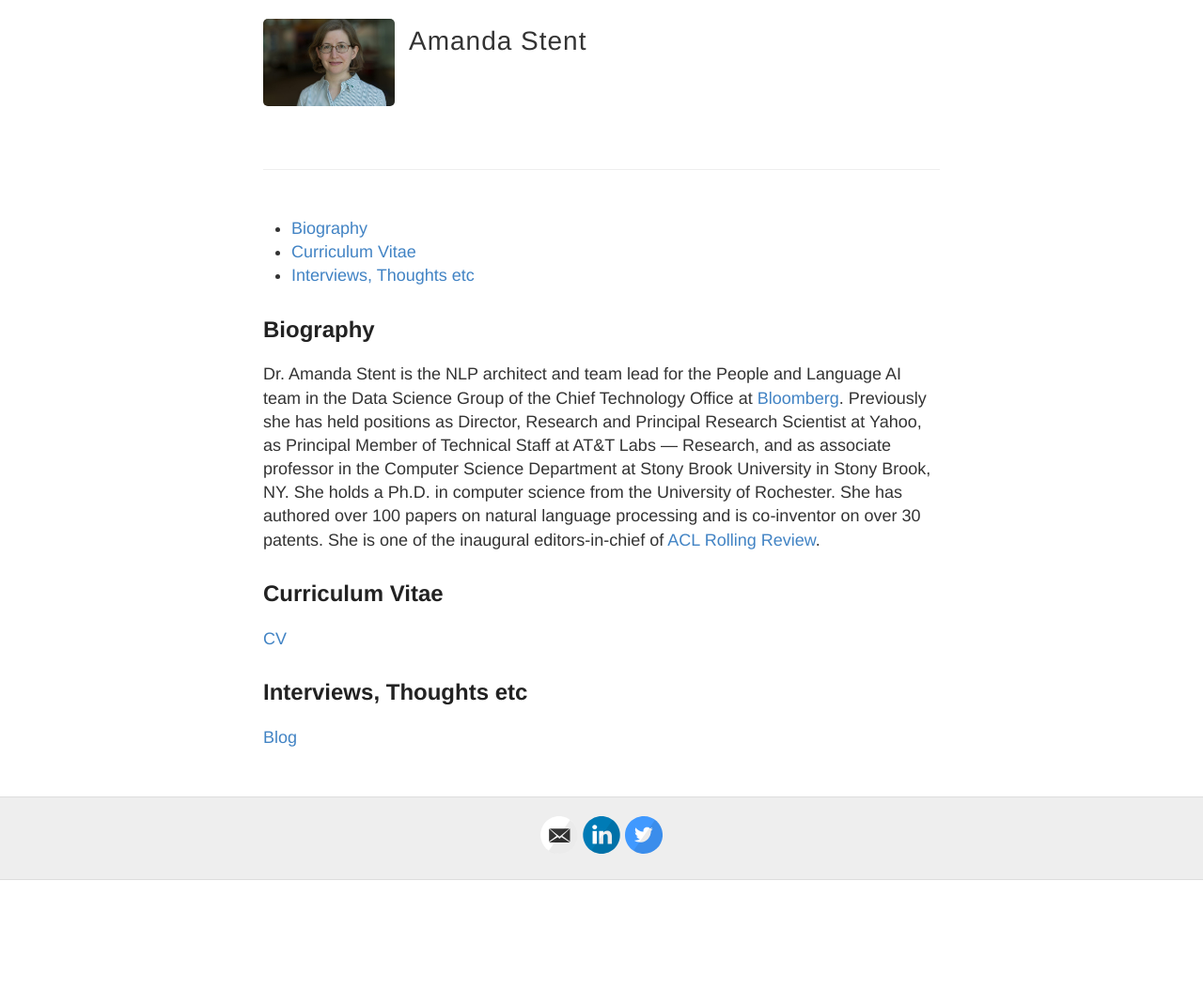
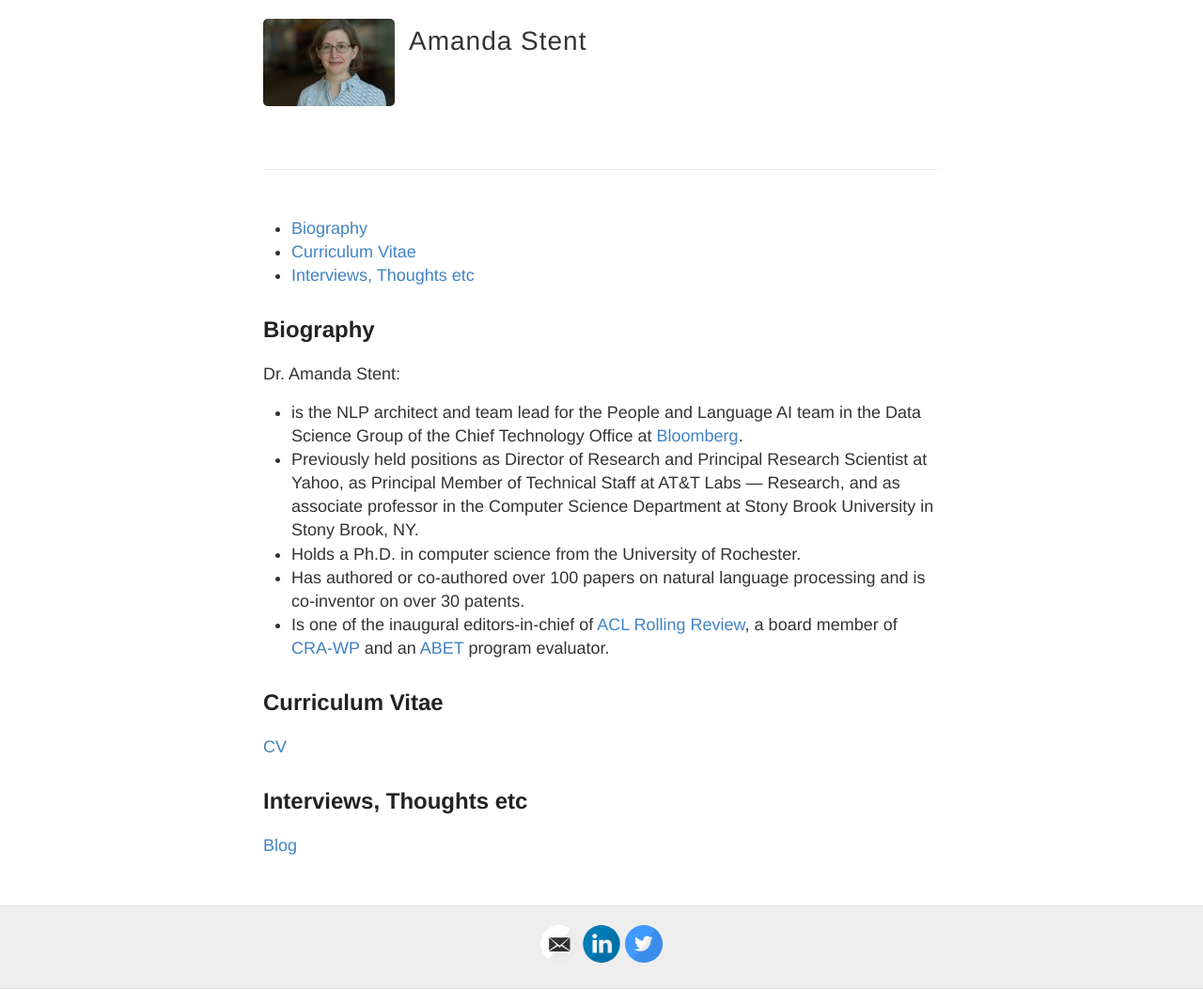
Before and after one commit to ajstent/ajstent.github.io, a Jekyll site: the page built from index.md, in a window 1280 px wide. Shown: the whole page at 94% size. Built offline with Jekyll 4.4.1, drawn with Linux system fonts in a browser that asks for light colours; before the commit the page ends 937 px from its top, so only the background shows below that.

Commit message:
Update index.md

```diff
--- a/index.md
+++ b/index.md
@@ -8,7 +8,12 @@ title:
 
 ## Biography
 
-Dr. Amanda Stent is the NLP architect and team lead for the People and Language AI team in the Data Science Group of the Chief Technology Office at [Bloomberg](https://www.techatbloomberg.com/). Previously she has held positions as Director, Research and Principal Research Scientist at Yahoo, as Principal Member of Technical Staff at AT&T Labs — Research, and as associate professor in the Computer Science Department at Stony Brook University in Stony Brook, NY. She holds a Ph.D. in computer science from the University of Rochester. She has authored over 100 papers on natural language processing and is co-inventor on over 30 patents. She is one of the inaugural editors-in-chief of [ACL Rolling Review](https://aclrollingreview.org).
+Dr. Amanda Stent:
+* is the NLP architect and team lead for the People and Language AI team in the Data Science Group of the Chief Technology Office at [Bloomberg](https://www.techatbloomberg.com/).
+* Previously held positions as Director of Research and Principal Research Scientist at Yahoo, as Principal Member of Technical Staff at AT&T Labs — Research, and as associate professor in the Computer Science Department at Stony Brook University in Stony Brook, NY.
+* Holds a Ph.D. in computer science from the University of Rochester.
+* Has authored or co-authored over 100 papers on natural language processing and is co-inventor on over 30 patents.
+* Is one of the inaugural editors-in-chief of [ACL Rolling Review](https://aclrollingreview.org), a board member of [CRA-WP](https://cra.org/cra-wp/) and an [ABET](https://abet.org) program evaluator.
 
 ## Curriculum Vitae
 
```
